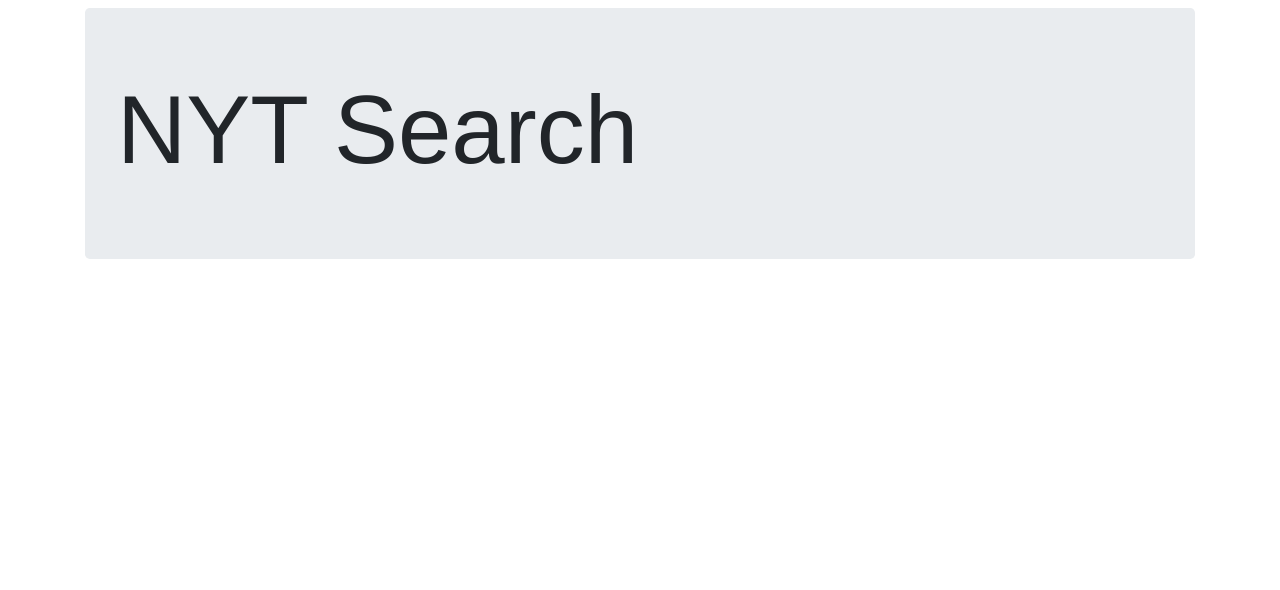
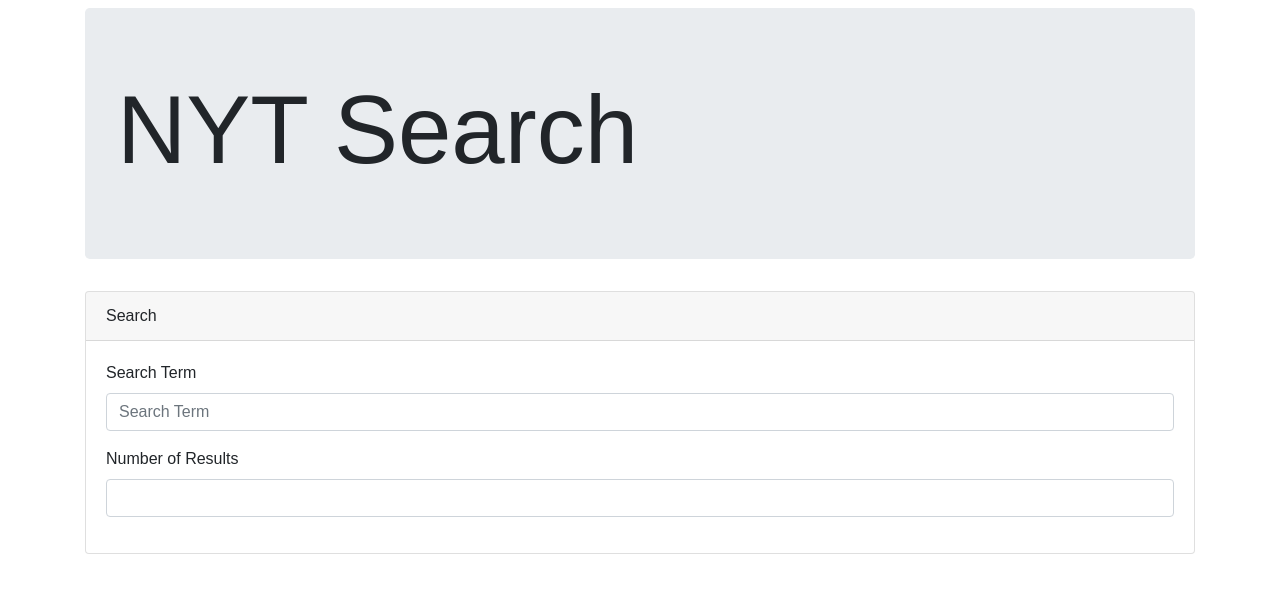
Before and after one commit to crystalodi/nytreact, a React (Create React App) app in the folder client/: page / in a window 1280 px wide. Shown: the top 590 px of the page. Built offline with nearby package versions, Linux system fonts and the light colour scheme.

Commit message:
Add components for the form

```diff
--- a/client/src/App.js
+++ b/client/src/App.js
@@ -1,14 +1,14 @@
 import React, { Component } from "react";
-import logo from "./logo.svg";
-import "./App.css";
-import {BrowserRouter as Router, Route} from "react-router-dom";
+import {BrowserRouter as Router, Route, Switch} from "react-router-dom";
 import Jumbotron from "./components/Jumbotron";
 import Container from "./components/Container";
+import Home from "./pages/Home"
 class App extends Component {
   render() {
     return (
       <Container>
         <Jumbotron/>
+        <Home/>
       </Container>
     );
   }
--- /dev/null
+++ b/client/src/components/Card/Card.js
@@ -0,0 +1,14 @@
+import React from "react";
+
+const Card = props => (
+    <div className="card">
+        <div className="card-header">
+            {props.cardtitle}
+        </div>
+        <div className="card-body">
+            {props.children}
+        </div>
+    </div>
+)
+
+export default Card;
--- /dev/null
+++ b/client/src/components/Card/index.js
@@ -0,0 +1 @@
+export {default} from "./Card";
--- /dev/null
+++ b/client/src/components/Column/Column.js
@@ -0,0 +1,7 @@
+import React from "react";
+
+const Column = props => (
+    <div className={props.size}>{props.children}</div>
+)
+
+export default Column;
--- /dev/null
+++ b/client/src/components/Column/index.js
@@ -0,0 +1 @@
+export {default} from "./Column";
--- /dev/null
+++ b/client/src/components/Form/Button.js
@@ -0,0 +1,5 @@
+import React from "react";
+
+export const Button = props => (
+    <button className="btn btn-primary" {...props}>{props.children}</button>
+)
--- /dev/null
+++ b/client/src/components/Form/FormGroup.js
@@ -0,0 +1,5 @@
+import React from "react";
+
+export const FormGroup = props => (
+    <div className="form-group">{props.children}</div>
+)
--- /dev/null
+++ b/client/src/components/Form/Input.js
@@ -0,0 +1,5 @@
+import React from "react";
+
+export const Input = props => (
+    <input className="form-control" {...props}/>
+)
--- /dev/null
+++ b/client/src/components/Form/Label.js
@@ -0,0 +1,5 @@
+import React from "react";
+
+export const Label = props => (
+    <label {...props}>{props.children}</label>
+)
--- /dev/null
+++ b/client/src/components/Form/index.js
@@ -0,0 +1,4 @@
+export * from "./Button";
+export * from "./Input";
+export * from "./FormGroup";
+export * from "./Label";
--- /dev/null
+++ b/client/src/pages/Home/Home.js
@@ -0,0 +1,42 @@
+import React, {Component} from "react";
+import Row from "../../components/Row";
+import Column from "../../components/Column";
+import Card from "../../components/Card"
+import {Button, Input, Label, FormGroup} from "../../components/Form";
+class Home extends Component {
+    state = {
+        searchTerm: "",
+        numberToRetrieve: "",
+        startYear: "",
+        endYear: "",
+        articles: []
+    }
+    handleInputChange = event => {
+        const {name, value} = event.target;
+        this.setState({
+            [name]: value
+        })
+    }
+    render() {
+        return (
+            <Row>
+                <Column size="col-md-12">
+                    <Card cardtitle="Search">
+                        <form>
+                            <FormGroup>
+                                <Label htmlFor="searchTerm">Search Term</Label>
+                                <Input type="text" onChange={this.handleInputChange} placeholder="Search Term" id="searchTerm"/>
+                            </FormGroup>
+                            <FormGroup>
+                                <Label htmlFor="numResults">Number of Results</Label>
+                                <Input type="number" onChange={this.handleInputChange} id="numResults"/>
+                            </FormGroup>
+                        </form>
+                    </Card>
+                </Column>
+            </Row>
+        )
+    }
+}
+
+export default Home;
--- /dev/null
+++ b/client/src/pages/Home/index.js
@@ -0,0 +1 @@
+export {default} from "./Home";
```
